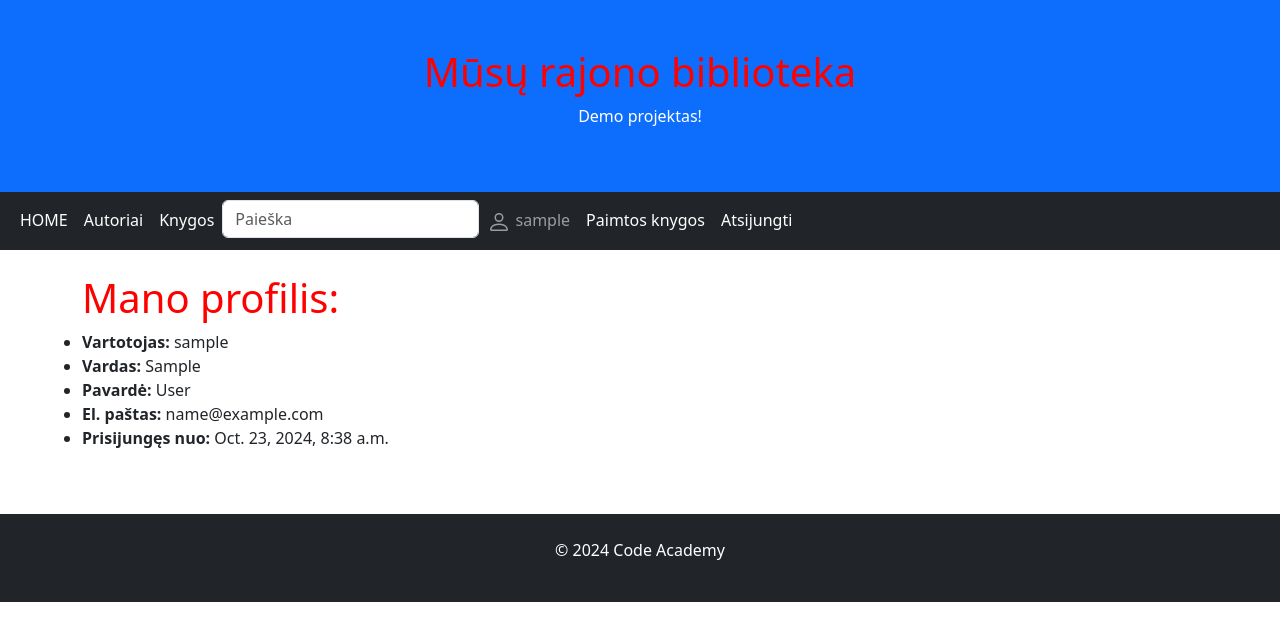
After one commit to DonatasNoreika/my_library_202403, a Django app: page /library/profile/ in a window 1280 px wide. The commit adds this page. Shown: the top 641 px of the page. Run offline with Django 5.2, Linux system fonts and the light colour scheme; the visitor is signed in with stand-in values (Sample User, id 1).

Commit message:
+ 9: Sukurtas vartotojo profilio puslapis. Jame rodoma vartotojo informacija.

```diff
--- a/mysite/library/templates/base.html
+++ b/mysite/library/templates/base.html
@@ -33,11 +33,13 @@
                 </form>
             </li>
             {% if user.is_authenticated %}
-            <li class="nav-item"><a class="nav-link" href="#">
-              <svg class="bi bi-person" width="1.5em" height="1.5em" viewBox="0 0 16 16" fill="currentColor" xmlns="http://www.w3.org/2000/svg">
-                <path fill-rule="evenodd" d="M13 14s1 0 1-1-1-4-6-4-6 3-6 4 1 1 1 1h10zm-9.995-.944v-.002.002zM3.022 13h9.956a.274.274 0 00.014-.002l.008-.002c-.001-.246-.154-.986-.832-1.664C11.516 10.68 10.289 10 8 10c-2.29 0-3.516.68-4.168 1.332-.678.678-.83 1.418-.832 1.664a1.05 1.05 0 00.022.004zm9.974.056v-.002.002zM8 7a2 2 0 100-4 2 2 0 000 4zm3-2a3 3 0 11-6 0 3 3 0 016 0z" clip-rule="evenodd"/>
-              </svg>
-            {{ user.get_username }}</a>
+            <li class="nav-item">
+                <a class="nav-link" href="{% url 'profile' %}">
+                  <svg class="bi bi-person" width="1.5em" height="1.5em" viewBox="0 0 16 16" fill="currentColor" xmlns="http://www.w3.org/2000/svg">
+                    <path fill-rule="evenodd" d="M13 14s1 0 1-1-1-4-6-4-6 3-6 4 1 1 1 1h10zm-9.995-.944v-.002.002zM3.022 13h9.956a.274.274 0 00.014-.002l.008-.002c-.001-.246-.154-.986-.832-1.664C11.516 10.68 10.289 10 8 10c-2.29 0-3.516.68-4.168 1.332-.678.678-.83 1.418-.832 1.664a1.05 1.05 0 00.022.004zm9.974.056v-.002.002zM8 7a2 2 0 100-4 2 2 0 000 4zm3-2a3 3 0 11-6 0 3 3 0 016 0z" clip-rule="evenodd"/>
+                  </svg>
+                {{ user.get_username }}
+                </a>
             </li>
             <li class="nav-item">
                 <a class="nav-link active" href="{% url 'user_copies' %}">Paimtos knygos</a>
--- /dev/null
+++ b/mysite/library/templates/profile.html
@@ -0,0 +1,14 @@
+{% extends 'base.html' %}
+{% block "title" %}Mano profilis{% endblock %}
+
+
+{% block "content" %}
+<h1>Mano profilis:</h1>
+<ul>
+   <li><strong>Vartotojas: </strong>{{ user.get_username }}</li>
+   <li><strong>Vardas: </strong>{{ user.first_name }}</li>
+   <li><strong>Pavardė: </strong>{{ user.last_name }}</li>
+   <li><strong>El. paštas: </strong>{{ user.email }}</li>
+   <li><strong>Prisijungęs nuo: </strong>{{ user.date_joined }}</li>
+</ul>
+{% endblock %}
--- a/mysite/library/urls.py
+++ b/mysite/library/urls.py
@@ -9,6 +9,7 @@ urlpatterns = [
     path("books/<int:pk>", views.BookDetailView.as_view(), name="book"),
     path("search/", views.search, name="search"),
     path("register/", views.register, name="register"),
+    path("profile/", views.profile, name="profile"),
     path("usercopies/", views.UserBookInstanceListView.as_view(), name="user_copies"),
 ]
 
--- a/mysite/library/views.py
+++ b/mysite/library/views.py
@@ -1,4 +1,5 @@
 from django.contrib.auth import password_validation
+from django.contrib.auth.decorators import login_required
 from django.contrib.auth.mixins import LoginRequiredMixin
 from django.contrib.auth.models import User
 from django.shortcuts import render, redirect, reverse
@@ -129,3 +130,8 @@ def register(request):
             messages.error(request, "Slaptažodžiai nesutampa!")
             return redirect("register")
     return render(request, template_name="registration/register.html")
+
+
+@login_required
+def profile(request):
+    return render(request, template_name="profile.html")
```
